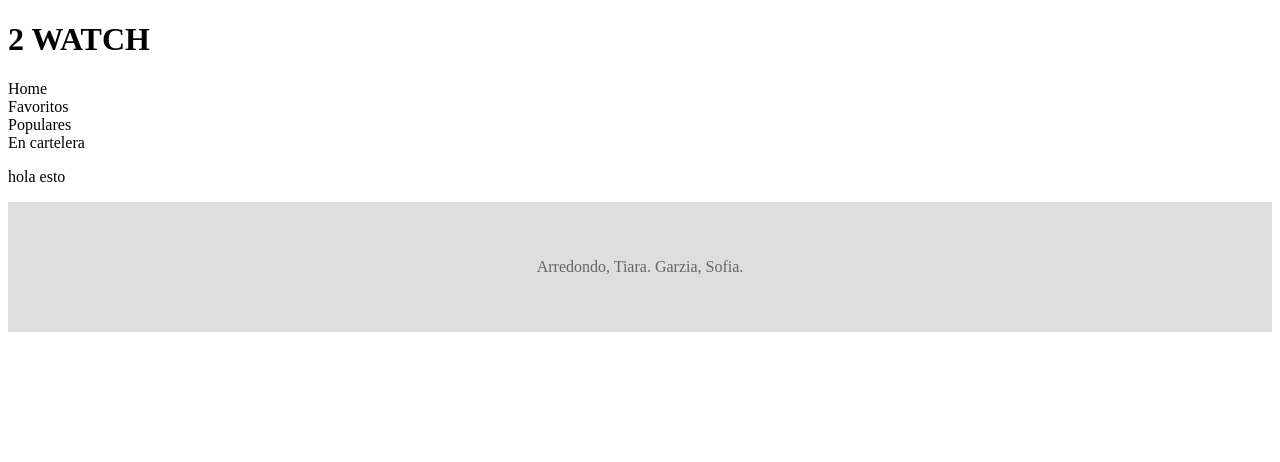
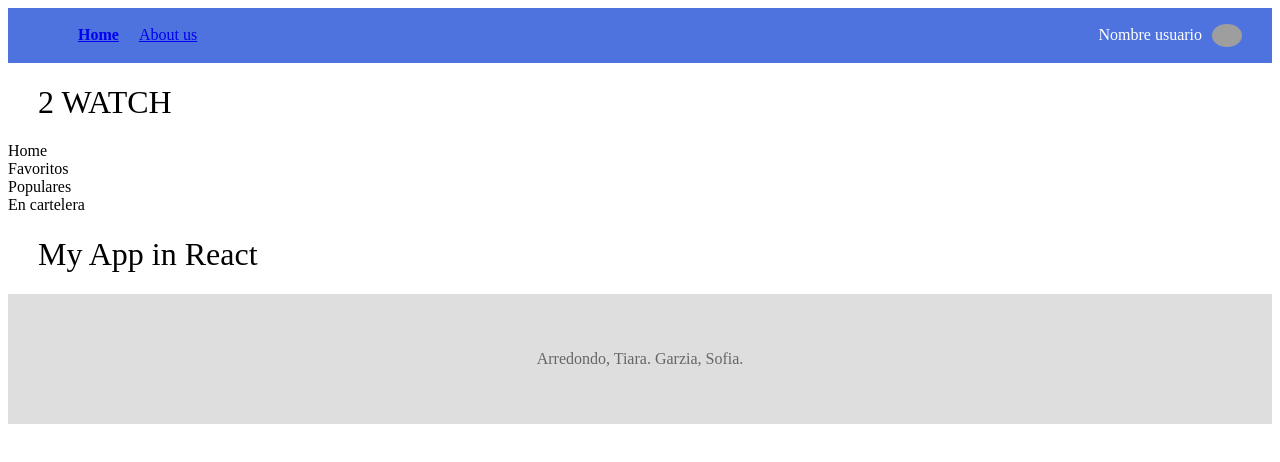
Before and after one commit to Tiaraarredondo/ACTUALIZADO, a React (Create React App) app in the folder proyect-ti/: page / in a window 1280 px wide. Shown: the top 462 px of the page. Built offline with nearby package versions, Linux system fonts and the light colour scheme; grey boxes are pictures that could not be loaded.

Commit message:
Navegacion

```diff
--- a/proyect-ti/src/App.js
+++ b/proyect-ti/src/App.js
@@ -1,13 +1,23 @@
 //aqui es donde generamos la estructura de la app y tambiene es el componente principal
 import React from "react";
 import Footer from './components/Footer/Footer';
+import {Switch, Route } from 'react-router-dom'
+import Home from "./screens/Home/Home";
+// import Detalle from "./screens/Detalle/Detalle";
+// import NotFound from "./screens/NotFound/NotFound";
 import Header from './components/Header/Header';
+import Navegacion from './components/Navegacion/Navegacion';
 
 function App() {
   return (
     <>
+    <Navegacion/>
     <Header/>
-    <p>hola esto</p>
+        <Switch>
+        <Route path={'/'} exact={true} component={Home} />
+        {/* <Route path={'/detalle/:id'} component={Detalle} /> */}
+        {/* <Route path={''} component={NotFound} /> */}
+      </Switch>
     {/* JSX: extension de Js la cual produce elementos html */}
     <Footer />
     </>
--- /dev/null
+++ b/proyect-ti/src/components/Navegacion/Navegacion.js
@@ -0,0 +1,29 @@
+import React from 'react'
+import OpcionesMenu from './OpcionesMenu'
+import './styles.css'
+
+function Navegacion(){
+    const opciones = [
+        {
+            nombre: 'Home',
+            path:'/'
+        },
+        {
+            nombre: 'About us',
+            path:'/aboutus'
+        },
+
+    ]
+    return(
+    <nav>
+        <OpcionesMenu opciones={opciones} />
+        <ul className="user">
+            <li>Nombre usuario
+                <img src="./img/user.jpg" alt="" />
+            </li>
+        </ul>
+    </nav>
+    )
+}
+
+export default Navegacion
--- /dev/null
+++ b/proyect-ti/src/components/Navegacion/OpcionesMenu.js
@@ -0,0 +1,18 @@
+import React from 'react'
+import { Link } from 'react-router-dom'
+function OpcionesMenu(props) {
+    return(
+        <ul className='main-nav'>
+            {
+                props.opciones.map((elm, idx) =>
+                <li key={`${elm.nombre}-${idx}`}>
+                    <Link to={elm.path}>
+                        {elm.nombre}
+                    </Link>
+                </li>)
+            }
+        </ul>
+    )
+}
+
+export default OpcionesMenu
--- /dev/null
+++ b/proyect-ti/src/components/Navegacion/styles.css
@@ -0,0 +1,45 @@
+/* Navigation */
+nav{
+    display: flex;
+    flex-direction: row;
+    flex-wrap: wrap;
+    justify-content: space-between;
+    padding: 0 20px;
+    background-color: #4e73df;
+    color: #fff
+}
+
+nav ul {
+    display: flex;
+    flex-direction: row;
+    flex-wrap: wrap;
+    align-items: center;
+}
+
+.main-nav li,
+.user li {
+    margin: 0 10px;
+    display: flex;
+    flex-wrap: wrap;
+    flex-direction: row;
+    align-items: center;
+}
+
+.main-nav li:first-child {
+    font-weight: bold;
+}
+
+.user img {
+    width: 30px;
+    border-radius: 90%;
+    margin-left: 10px;
+}
+
+h1,h2 {
+    font-weight: 400;
+}
+
+h1,
+main {
+    padding: 0 30px;
+}
--- a/proyect-ti/src/index.js
+++ b/proyect-ti/src/index.js
@@ -1,6 +1,11 @@
 //este se encarga de enviarle la estructura de la app en React
-
+import React from 'react';
 import ReactDOM from 'react-dom/client';
 import App from './App';
+import { BrowserRouter } from 'react-router-dom';
 const root = ReactDOM.createRoot(document.getElementById('root'));
-root.render(<App />);
+root.render(
+    <BrowserRouter>
+    <App />
+    </BrowserRouter>
+);
```
Also changed, not shown: proyect-ti/src/components/Navbar/Navbar.js (deleted).
